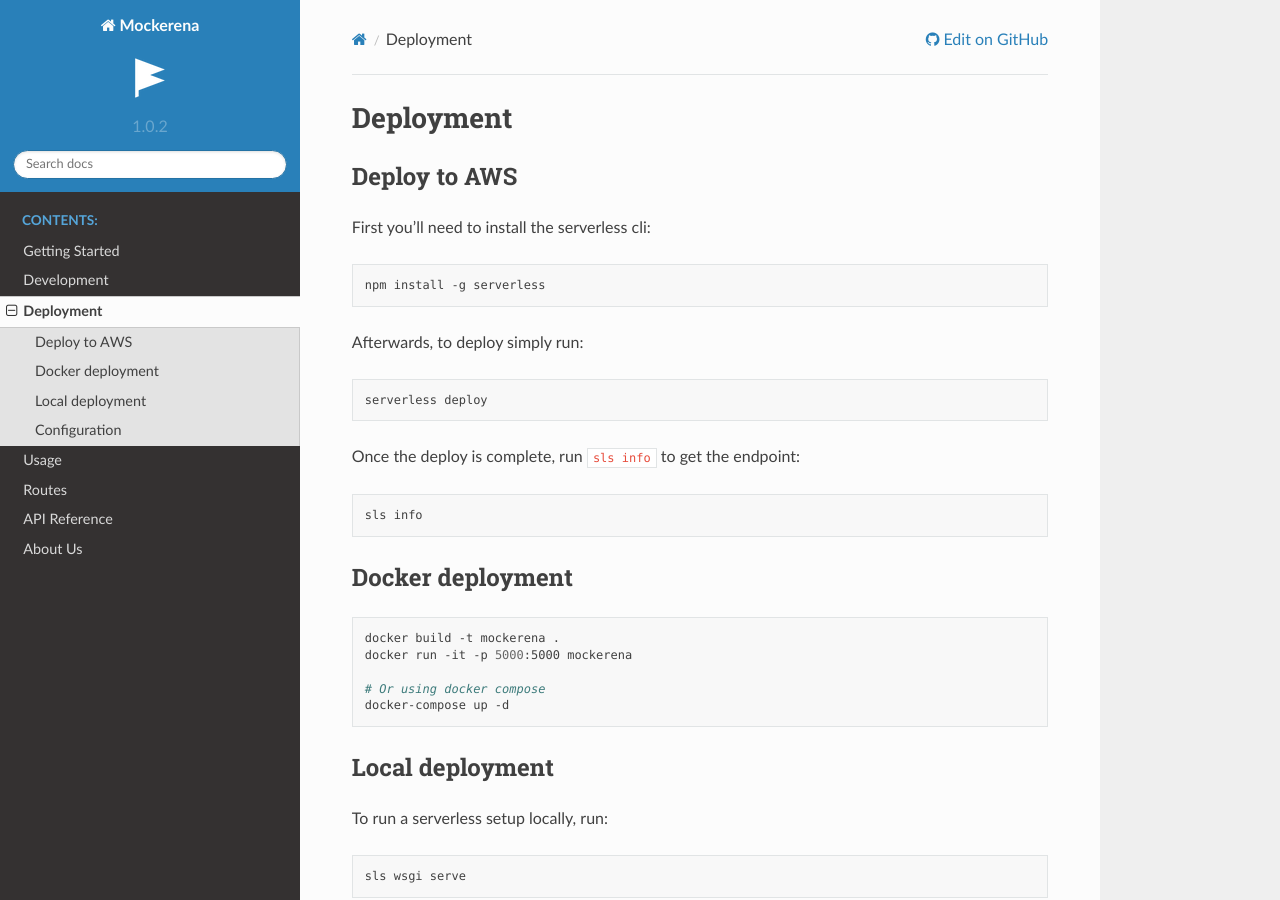
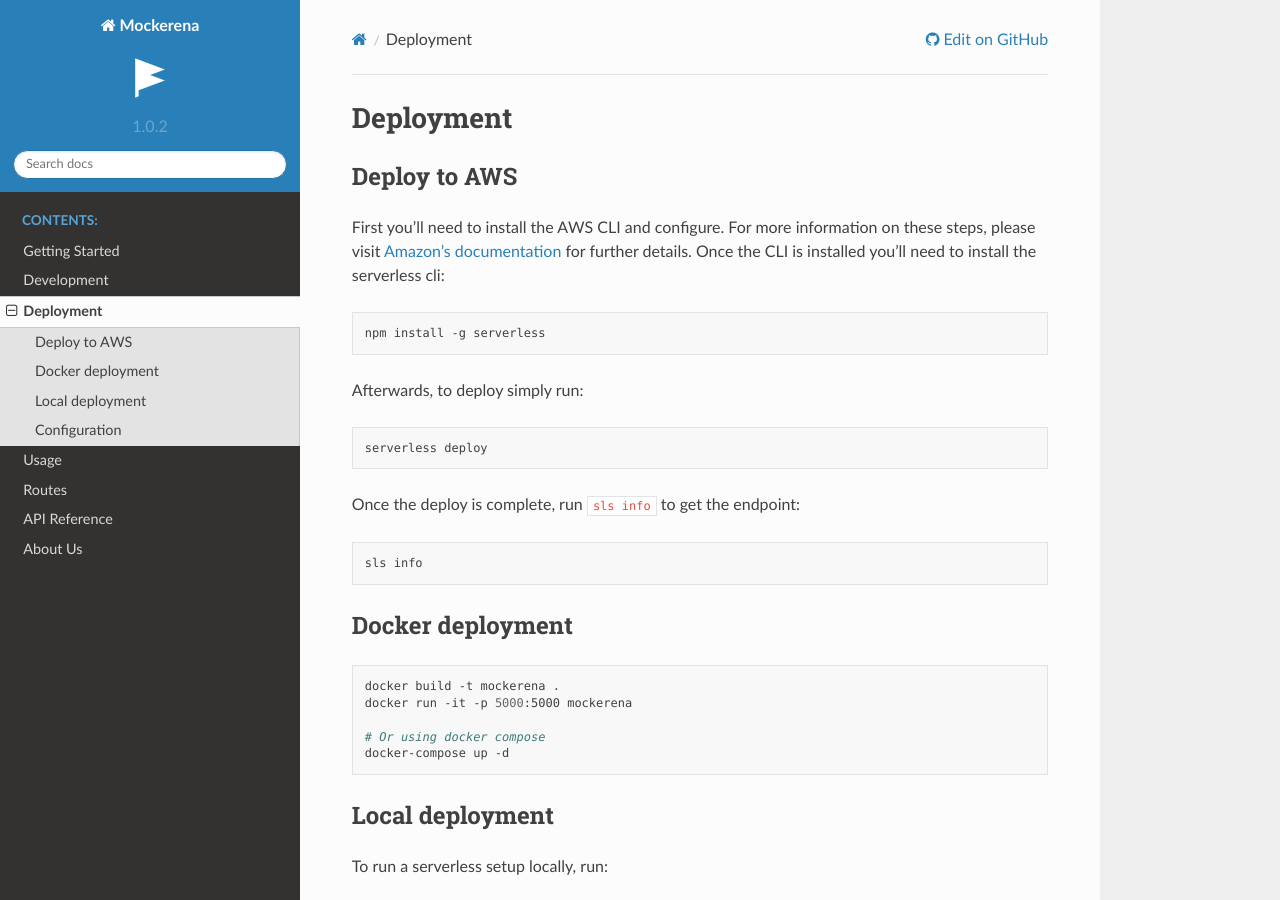
Before and after one commit to FanThreeSixty/mockerena, a Sphinx documentation site: the page built from docs/deploy.rst, in a window 1280 px wide and 900 px high. Built offline with Sphinx 7.4.7 and the Read the Docs theme 2.0.0, drawn with Linux system fonts in a browser that asks for light colours.

Commit message:
Improve documentation

```diff
--- a/docs/deploy.rst
+++ b/docs/deploy.rst
@@ -6,7 +6,9 @@
 Deploy to AWS
 -------------
 
-First you'll need to install the serverless cli:
+First you'll need to install the AWS CLI and configure. For more information on these steps,
+please visit `Amazon's documentation <https://docs.aws.amazon.com/transcribe/latest/dg/setup-asc-awscli.html>`_ for further details.
+Once the CLI is installed you'll need to install the serverless cli:
 
 .. code-block:: bash
 
@@ -25,7 +27,6 @@
 .. code-block:: bash
 
     sls info
-
 
 -----------------
 Docker deployment
--- a/docs/development.rst
+++ b/docs/development.rst
@@ -59,7 +59,7 @@
 
 .. code-block:: bash
 
-    pytest
+    pytest tests/
 
 Or you can use the script:
 
--- a/docs/usage.rst
+++ b/docs/usage.rst
@@ -2,7 +2,10 @@
 Using Mockerena
 ===============
 
-To generate fake data you can either 1) save schemas and generate data using an id or 2) you can generate data on-the-fly.
+To generate fake data you can either:
+
+1) save schemas and generate data using an id or
+2) you can generate data on-the-fly.
 
 
 To save a schema, POST to ``/api/schema``:
```
